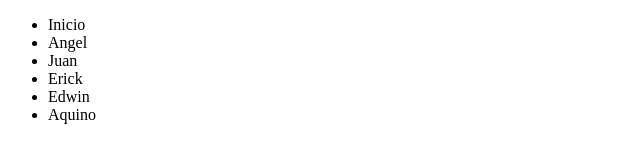
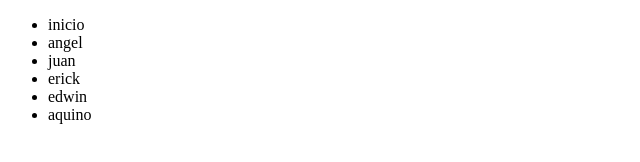
Before and after one commit to Angel-Julian-Mendez-Montalvo/DemoEquipoEsponja, a plain HTML site: page index.html in a window 1280 px wide. Shown: the full height of the page, 0-640 px from the left. Drawn offline with Linux system fonts and the light colour scheme.

Commit message:
Version2

```diff
--- a/index.html
+++ b/index.html
@@ -8,12 +8,12 @@
 <body>
     <nav>
         <ul>
-            <li><a href=""></a>Inicio</li>
-            <li><a href=""></a>Angel</li>
-            <li><a href=""></a>Juan</li>
-            <li><a href=""></a>Erick</li>
-            <li><a href=""></a>Edwin</li>
-            <li><a href=""></a>Aquino</li>
+            <li><a href=""></a>inicio</li>
+            <li><a href=""></a>angel</li>
+            <li><a href=""></a>juan</li>
+            <li><a href=""></a>erick</li>
+            <li><a href=""></a>edwin</li>
+            <li><a href=""></a>aquino</li>
         </ul>
     </nav>
 </body>
```
